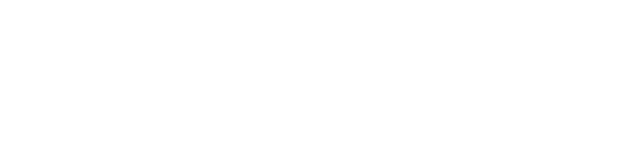
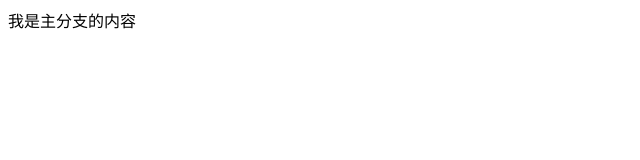
Before and after one commit to pengshaohua/html1810, a plain HTML site: page index.html in a window 1280 px wide. Shown: the whole page, without its empty margins (0-640 px from the left). Drawn offline with Linux system fonts and the light colour scheme.

Commit message:
66666666666666

```diff
--- a/index.html
+++ b/index.html
@@ -7,6 +7,6 @@
 	<title>Document</title>
 </head>
 <body>
-	<div class="box"></div>
+	<div class="box">我是主分支的内容</div>
 </body>
 </html>
```
